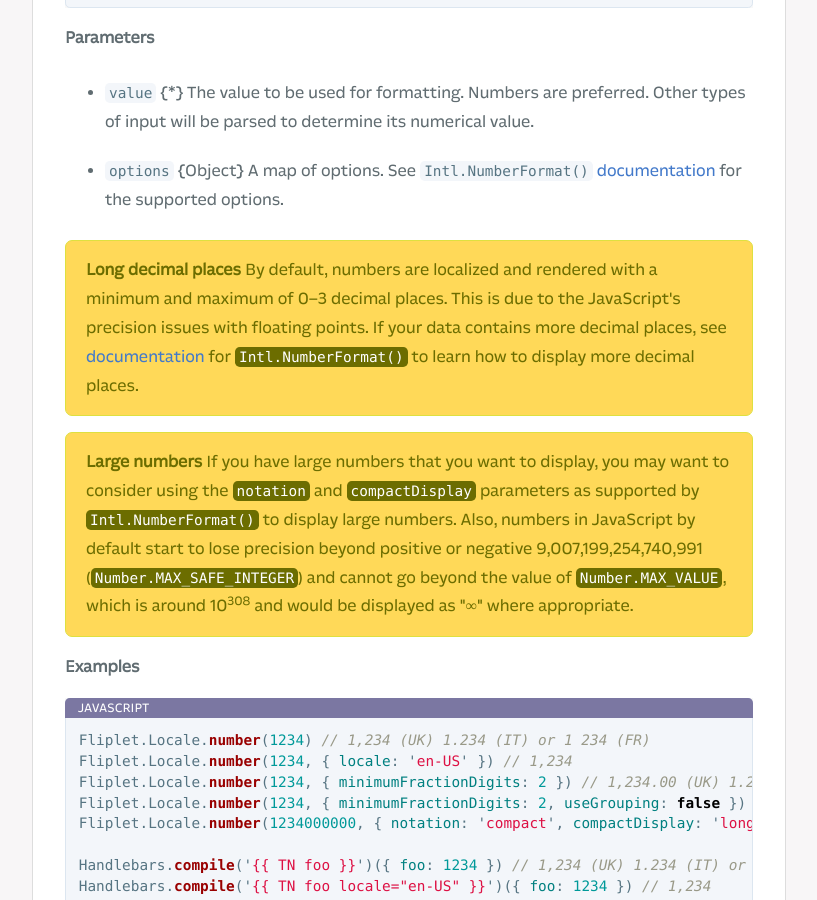
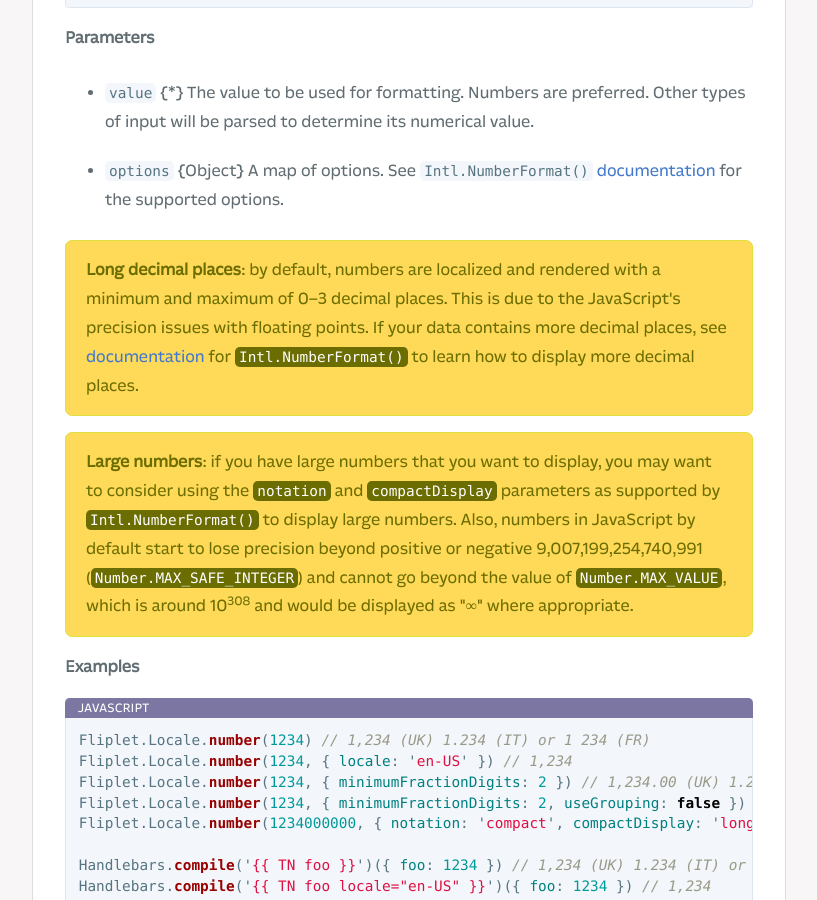
Before and after one commit to Fliplet/fliplet-cli, a Jekyll site: the page built from docs/API/core/localization.md, in a window 1280 px wide and 900 px high, scrolled down 6245 px. Shown: the whole window, without its empty margins (254-1071 px from the left). Built offline with Jekyll 4.4.1, drawn with Linux system fonts in a browser that asks for light colours; nearby versions of some CDN libraries; our own code applies the rules of GitHub Pages for plain Markdown files; library files that are not in the unit come from our copies; comment, search, counter and statistics services are not loaded; a style sheet for code colours, icons or effects is not loaded.

Commit message:
copy change

```diff
--- a/docs/API/core/localization.md
+++ b/docs/API/core/localization.md
@@ -247,9 +247,9 @@
   - `value` {*} The value to be used for formatting. Numbers are preferred. Other types of input will be parsed to determine its numerical value.
   - `options` {Object} A map of options. See [`Intl.NumberFormat()` documentation](https://developer.mozilla.org/en-US/docs/Web/JavaScript/Reference/Global_Objects/Intl/NumberFormat/NumberFormat) for the supported options.
 
-<p class="warning"><strong>Long decimal places</strong> By default, numbers are localized and rendered with a minimum and maximum of 0–3 decimal places. This is due to the JavaScript's precision issues with floating points. If your data contains more decimal places, see <a href="https://developer.mozilla.org/en-US/docs/Web/JavaScript/Reference/Global_Objects/Intl/NumberFormat/NumberFormat">documentation</a> for <code>Intl.NumberFormat()</code> to learn how to display more decimal places.</p>
+<p class="warning"><strong>Long decimal places</strong>: by default, numbers are localized and rendered with a minimum and maximum of 0–3 decimal places. This is due to the JavaScript's precision issues with floating points. If your data contains more decimal places, see <a href="https://developer.mozilla.org/en-US/docs/Web/JavaScript/Reference/Global_Objects/Intl/NumberFormat/NumberFormat">documentation</a> for <code>Intl.NumberFormat()</code> to learn how to display more decimal places.</p>
 
-<p class="warning"><strong>Large numbers</strong> If you have large numbers that you want to display, you may want to consider using the <code>notation</code> and <code>compactDisplay</code> parameters as supported by <code>Intl.NumberFormat()</code> to display large numbers. Also, numbers in JavaScript by default start to lose precision beyond positive or negative 9,007,199,254,740,991 (<code>Number.MAX_SAFE_INTEGER</code>) and cannot go beyond the value of <code>Number.MAX_VALUE</code>, which is around 10<sup>308</sup> and would be displayed as "∞" where appropriate.</p>
+<p class="warning"><strong>Large numbers</strong>: if you have large numbers that you want to display, you may want to consider using the <code>notation</code> and <code>compactDisplay</code> parameters as supported by <code>Intl.NumberFormat()</code> to display large numbers. Also, numbers in JavaScript by default start to lose precision beyond positive or negative 9,007,199,254,740,991 (<code>Number.MAX_SAFE_INTEGER</code>) and cannot go beyond the value of <code>Number.MAX_VALUE</code>, which is around 10<sup>308</sup> and would be displayed as "∞" where appropriate.</p>
 
 **Examples**
 
```
